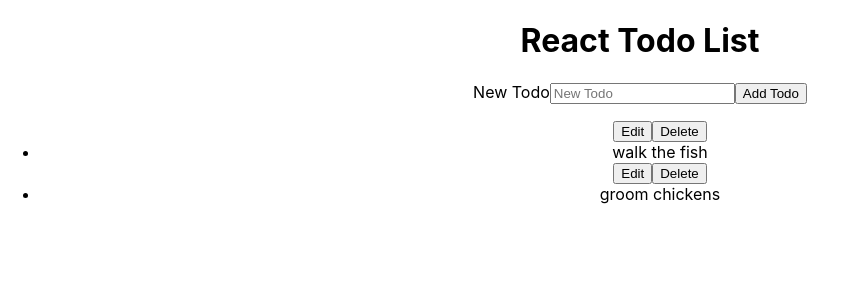
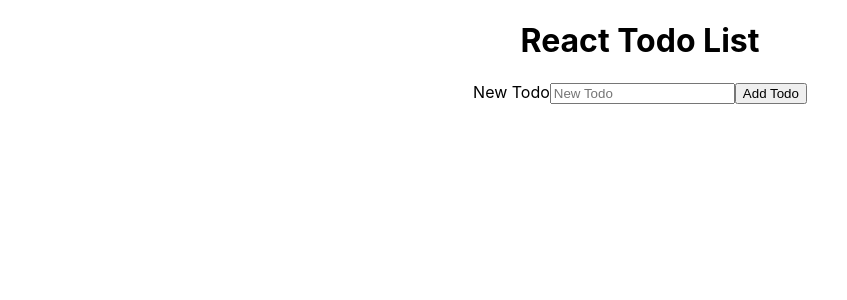
Before and after one commit to richardqge/react-Todolist, a React (Create React App) app: page / in a window 1280 px wide. Shown: the top 300 px of the page, without its empty margins (0-847 px from the left). Built offline with nearby package versions, Linux system fonts and the light colour scheme.

Commit message:
Add removing todos

```diff
--- a/package.json
+++ b/package.json
@@ -8,7 +8,8 @@
     "@testing-library/user-event": "^7.2.1",
     "react": "^16.12.0",
     "react-dom": "^16.12.0",
-    "react-scripts": "3.3.1"
+    "react-scripts": "3.3.1",
+    "uuid": "^3.4.0"
   },
   "scripts": {
     "start": "react-scripts start",
--- a/src/NewTodoForm.js
+++ b/src/NewTodoForm.js
@@ -1,4 +1,5 @@
 import React, {Component} from 'react';
+import uuid from 'uuid/v4';
 
 class NewTodoForm extends Component{
   constructor(props){
@@ -14,8 +15,10 @@ class NewTodoForm extends Component{
   }
 
   handleSubmit=(evt)=>{
+
     evt.preventDefault();
-    this.props.createTodo(this.state);
+    let newTask = {...this.state, id:uuid()};
+    this.props.createTodo(newTask);
     this.setState({
       task:''
     });
--- a/src/Todo.js
+++ b/src/Todo.js
@@ -1,11 +1,15 @@
 import React, {Component} from 'react';
 
 class Todo extends Component{
+  handleRemove=()=>{
+    this.props.removeTodo(this.props.id);
+  }
   render(){
+
     return(
       <div>
         <button>Edit</button>
-        <button>Delete</button>
+        <button onClick={this.handleRemove}>Delete</button>
         <li>{this.props.task}</li>
       </div>
     )
--- a/src/TodoList.js
+++ b/src/TodoList.js
@@ -7,7 +7,7 @@ class TodoList extends Component {
   constructor(props){
     super(props);
     this.state={
-      todos :[{task:"walk the fish"}, {task:"groom chickens"}]
+      todos :[]
     };
   };
   create=(newTodo)=>{
@@ -15,10 +15,20 @@ class TodoList extends Component {
       todos:[...this.state.todos, newTodo]
     })
   }
+
+  remove=(id)=>{
+    this.setState({
+      todos:this.state.todos.filter(t => t.id !== id)
+      //this returns a new array, so we're not mutating the original
+      //we're making a new array and getting rid of the the one passed in
+
+    });
+  }
   render(){
 
     const todos = this.state.todos.map(todo=>{
-      return <Todo task={todo.task}/>
+      return <Todo key={todo.id} task={todo.task}
+            removeTodo={this.remove} id={todo.id}/>
     })
     return(
       <div>
```
